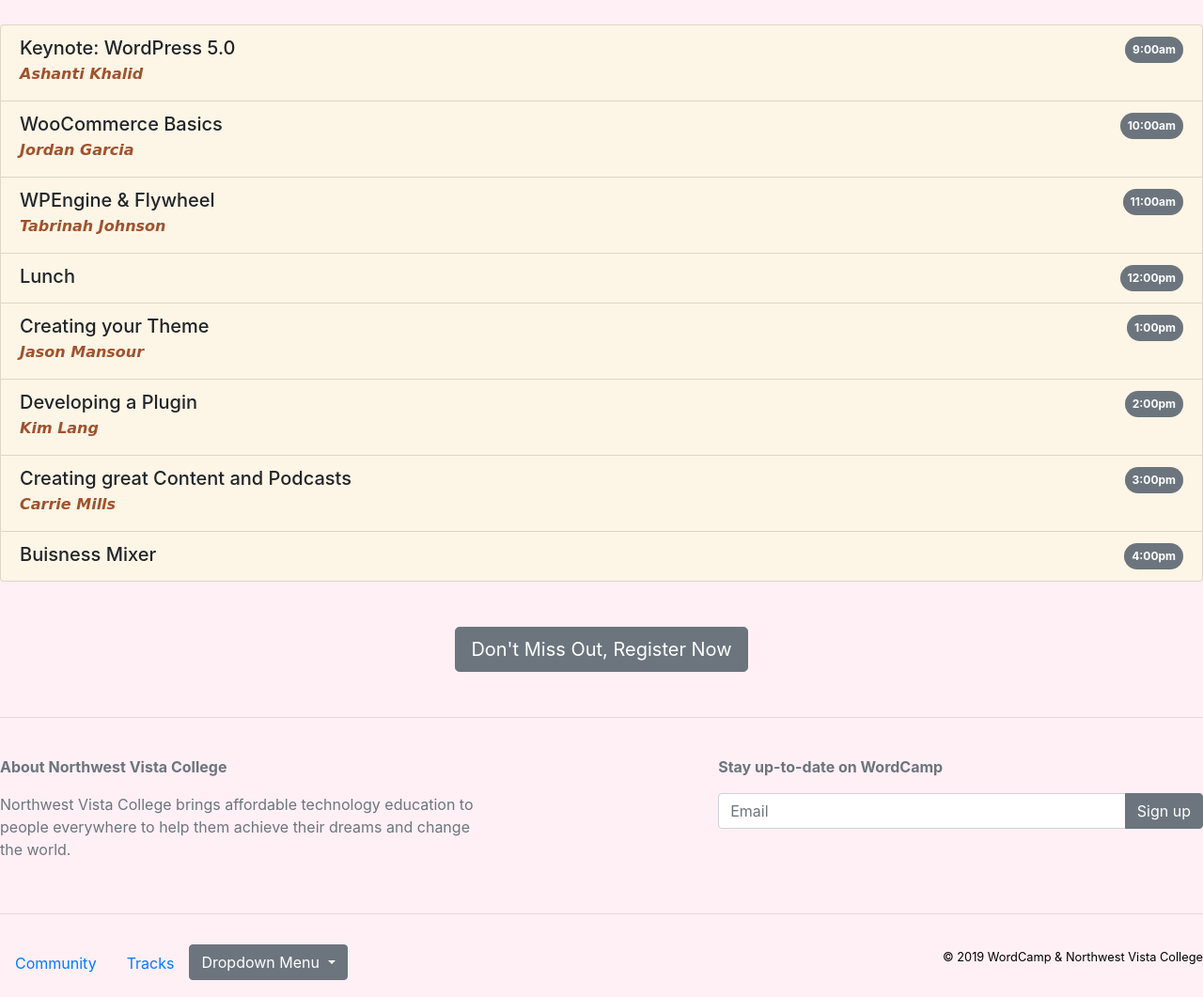
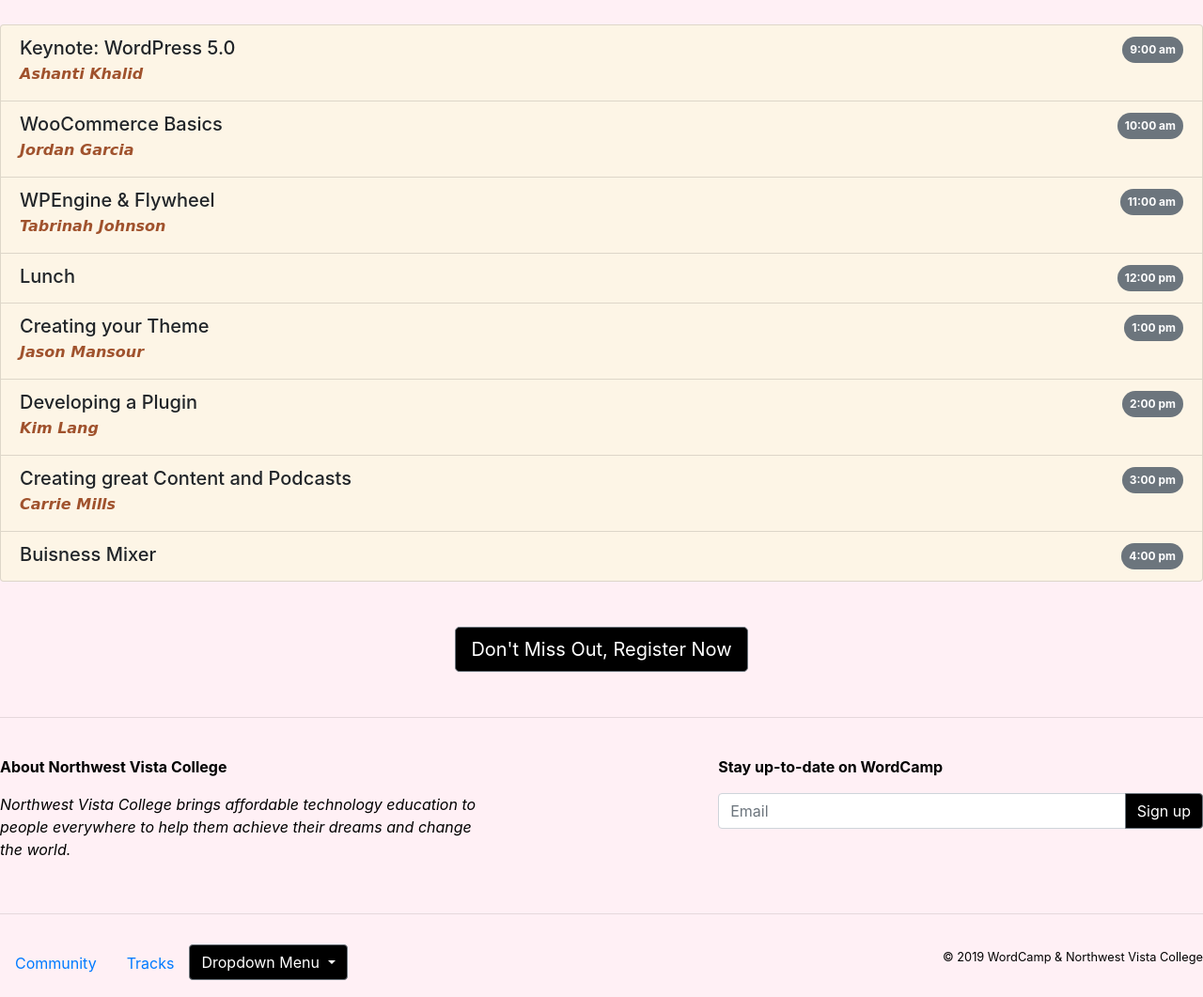
Before and after one commit to kristieb6/WordCamps-San-Antonio, a plain HTML site: page index.html in a window 1280 px wide. Shown: the part 1540-2601 px from the top of the page at 94% size. Drawn offline with nearby package versions, Linux system fonts and the light colour scheme.

Commit message:
updated index.html
updated index page with inline css, and updated style sheet

```diff
--- a/index.html
+++ b/index.html
@@ -14,10 +14,10 @@
   <body data-spy="scroll" data-target=".navbar" id="home">
     <!--navbar-->
 
-    <nav class="navbar navbar-expand-lg navbar-light bg-light fixed-top">
+    <nav  class="navbar navbar-expand-lg navbar-light bg-light fixed-top">
   <div class="container">
-    <a class="navbar-brand order-1 mr-0" href="#" target="_blank">Presented by NVC</a>
-    <button class="navbar-toggler" type="button" data-toggle="collapse" data-target="#navbarSupportedContent" aria-controls="navbarSupportedContent" aria-expanded="false" aria-label="Toggle navigation">
+    <a  class="navbar-brand order-1 mr-0" href="#" target="_blank">Presented by NVC</a>
+    <button  class="navbar-toggler" type="button" data-toggle="collapse" data-target="#navbarSupportedContent" aria-controls="navbarSupportedContent" aria-expanded="false" aria-label="Toggle navigation">
       <span class="navbar-toggler-icon"></span>
     </button>
     <div class="collapse navbar-collapse" id="navbarSupportedContent">
@@ -171,7 +171,7 @@
     <h1 class="display-4">WordCamp San Antonio</h1>
     <p class="lead">A One-day Conference About WordPress</p>
     <div class="mt-5">
-      <button type="button" class="btn btn-secondary btn-lg" data-toggle="modal" data-target="#register">Register Now</button>
+      <button style="background-color: black; color:whitesmoke;" type="button" class="btn btn-secondary btn-lg" data-toggle="modal" data-target="#register">Register Now</button>
       <a class="btn btn-light btn-lg" href="#speakers">See Speakers</a>
     </div>
   </div>
@@ -190,7 +190,7 @@
 
           </div>
           <div class="col-lg oder-second">
-            <h3 class="mb-4" >Expert Speakers</h3>
+            <h3  class="mb-4" >Expert Speakers</h3>
             <p>Our expert speaker lineup was just announced, so don't wait too long before grabbing your tickets!</p>
             <p>Want to meet the international WordPress community and share skills with some of the world's top experts and makers? Be the first to know what to expect for the future of WordPress.</p>
             <p>WordCamp is committed to being inclusive and welcoming for everyone. We look forward to another tensive day of learning and sharing.</p>
@@ -282,7 +282,7 @@
   <li class="list-group-item">
     <div class="d-flex justify-content-between">
       <h5 class="mb-1">Keynote: WordPress 5.0</h5>
-      <span class="badge badge-pill badge-secondary p-2">9:00am</span>
+      <span  class="badge badge-pill badge-secondary p-2">9:00 am</span>
 
     </div>
 
@@ -291,49 +291,49 @@
   <li class="list-group-item">
     <div class="d-flex justify-content-between">
       <h5 class="mb-1">WooCommerce Basics</h5>
-      <span class="badge badge-pill badge-secondary p-2">10:00am</span>
+      <span class="badge badge-pill badge-secondary p-2">10:00 am</span>
     </div>
     <p class="mb-1">Jordan Garcia</p>
   </li>
   <li class="list-group-item">
     <div class="d-flex justify-content-between">
       <h5 class="mb-1">WPEngine & Flywheel</h5>
-      <span class="badge badge-pill badge-secondary p-2">11:00am</span>
+      <span class="badge badge-pill badge-secondary p-2">11:00 am</span>
     </div>
     <p class="mb-1">Tabrinah Johnson</p>
   </li>
   <li class="list-group-item">
     <div class="d-flex justify-content-between">
       <h5 class="mb-1">Lunch</h5>
-      <span class="badge badge-pill badge-secondary p-2">12:00pm</span>
+      <span class="badge badge-pill badge-secondary p-2">12:00 pm</span>
     </div>
 
   </li>
   <li class="list-group-item">
     <div class="d-flex justify-content-between">
       <h5 class="mb-1">Creating your Theme</h5>
-      <span class="badge badge-pill badge-secondary p-2">1:00pm</span>
+      <span class="badge badge-pill badge-secondary p-2">1:00 pm</span>
     </div>
     <p class="mb-1">Jason Mansour</p>
   </li>
   <li class="list-group-item">
     <div class="d-flex justify-content-between">
       <h5 class="mb-1">Developing a Plugin</h5>
-      <span class="badge badge-pill badge-secondary p-2">2:00pm</span>
+      <span class="badge badge-pill badge-secondary p-2">2:00 pm</span>
     </div>
     <p class="mb-1">Kim Lang</p>
   </li>
   <li class="list-group-item">
     <div class="d-flex justify-content-between">
       <h5 class="mb-1">Creating great Content and Podcasts</h5>
-      <span class="badge badge-pill badge-secondary p-2">   3:00pm</span>
+      <span class="badge badge-pill badge-secondary p-2">   3:00 pm</span>
     </div>
     <p class="mb-1">Carrie Mills</p>
   </li>
   <li class="list-group-item">
     <div class="d-flex justify-content-between">
       <h5 class="mb-1">Buisness Mixer</h5>
-      <span class="badge badge-pill badge-secondary p-2">4:00pm</span>
+      <span class="badge badge-pill badge-secondary p-2">4:00 pm</span>
     </div>
 
   </li>
@@ -342,21 +342,21 @@
 
 
 <!--callout button-->
-<button type="button" class="btn btn-secondary btn-lg d-block mx-auto my-5" data-toggle="modal" data-target="#register">Don't Miss Out, Register Now</button>
+<button style="background-color: black;" type="button" class="btn btn-secondary btn-lg d-block mx-auto my-5" data-toggle="modal" data-target="#register">Don't Miss Out, Register Now</button>
   <!-- signup form -->
 
 <hr>
 <div class="row py-4 text-muted">
   <div class="col-md col-xl-5">
-    <p><strong>About Northwest Vista College</strong></p>
-    <p>Northwest Vista College brings affordable technology education to people everywhere to help them achieve their dreams and change the world.</p>
+    <p style="color:black;"><strong>About Northwest Vista College</strong></p>
+    <p style="color:black;font-style:italic;">Northwest Vista College brings affordable technology education to people everywhere to help them achieve their dreams and change the world.</p>
   </div>
   <div class="col-md col-xl-5 ml-auto">
-    <p><strong>Stay up-to-date on WordCamp</strong></p>
+    <p style="color:black;"><strong>Stay up-to-date on WordCamp</strong></p>
     <div class="input-group mb-3">
       <input type="text" class="form-control" placeholder="Email" aria-label="Email" aria-describedby="button-addon2">
       <div class="input-group-append">
-        <button class="btn btn-secondary" type="button" id="button-addon2">Sign up</button>
+        <button style="background-color: black;" class="btn btn-secondary" type="button" id="button-addon2">Sign up</button>
       </div>
     </div>
   </div>
@@ -374,8 +374,8 @@
           <a class="nav-link" href="#">Tracks</a>
         </li>
         <li class="nav-item">
-          <div class="dropdown">
-  <button class="btn btn-secondary dropdown-toggle" type="button" id="dropdownMenuButton" data-toggle="dropdown" aria-haspopup="true" aria-expanded="false">
+          <div  class="dropdown">
+  <button style="background-color: black;"  class="btn btn-secondary dropdown-toggle" type="button" id="dropdownMenuButton" data-toggle="dropdown" aria-haspopup="true" aria-expanded="false">
     Dropdown Menu
   </button>
   <div class="dropdown-menu" aria-labelledby="dropdownMenuButton">
--- a/style.css
+++ b/style.css
@@ -25,44 +25,3 @@
 li.list-group-item {
   background-color: oldlace ;
 }
-
-
-
-
-
-/* All of this is practice*/
-
-/*this changes the inside font */
-
-a.dropdown-item {
-  color: black;
-
-}
-/*changes the inside of the box*/
-div.dropdown-menu {
-
-  background-color: green;
-
-  }
-
-/*This changes only the text in the jumbotron*/
-
-div.jumbotron{
-  color: black;
-  font-family: !important;
-}
-
-/*this changes the text color for all h4's*/
-
-
-
-
-
-/* make sure to add the # because it is an id
-changed the font and the background color
- !!!!! Need  to figure out how to add an image */
-
-  jumbotron {
-    background-image: url ("C:\Users\krist\OneDrive\Pictures\0039.jpg");
-    background-size: cover;
-  }
```
